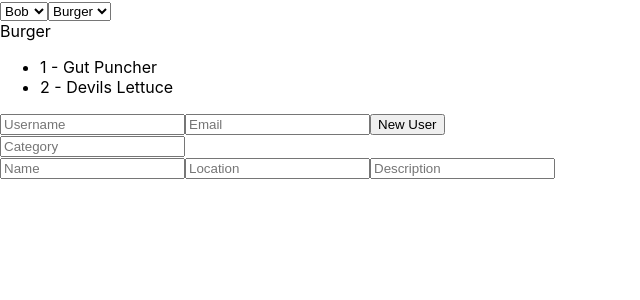
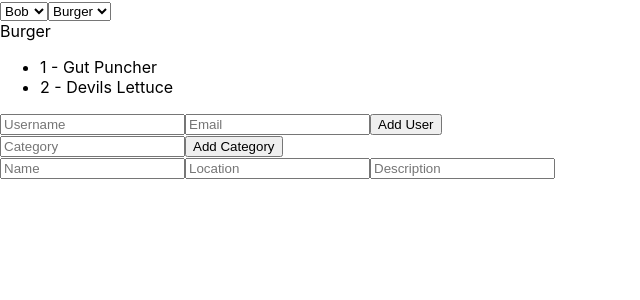
Before and after one commit to bclark12/project4, a React (Create React App) app in the folder client/: page / in a window 1280 px wide. Shown: the top 300 px of the page, without its empty margins (0-640 px from the left). Built offline with nearby package versions, Linux system fonts and the light colour scheme; no server answers.

Commit message:
added category and user forms

```diff
--- a/client/src/App.js
+++ b/client/src/App.js
@@ -108,6 +108,14 @@ fetch('/api/user/',
     body: JSON.stringify(newUser)
     }).then(res => res.json())
 
+const saveCategoryToServer = (newCategory) =>
+  fetch('/api/category/',
+    {
+      method: "POST",
+      headers: { "Content-Type": "application/json" },
+      body: JSON.stringify(newCategory)
+    }).then(res => res.json())
+
 class App extends React.Component{
   state = {
     currentUser: 1,
@@ -206,10 +214,33 @@ class App extends React.Component{
   addNewUser = (newUserInfo) => {
     saveUserToServer(newUserInfo)
     .then(newUser => {
+      let defaultCategory = {
+        0: {
+          id: 0,
+          category: "",
+          user: newUser.id,
+          sandwiches: []
+        }
+      }
       let users = {...this.state.users};
       users[newUser.id] = newUser;
+      users[newUser.id].categories = defaultCategory
+      users[newUser.id].currentCategory = 0
       this.setState({ users, currentUser: newUser.id });
     })
+  }
+
+  addNewCategory = (category) => {
+    saveCategoryToServer({ category, user: this.state.currentUser })
+    .then(newCategory => {
+      let users = {...this.state.users};
+      newCategory.sandwiches = []
+      console.log(newCategory)
+      users[this.state.currentUser].categories[newCategory.id] = newCategory
+      users[this.state.currentUser].currentCategory = newCategory.id
+      this.setState({ users })
+    })
+
   }
 
   render() {
@@ -220,7 +251,7 @@ class App extends React.Component{
           this.getCurrentUser().currentCategory, this.setCurrentCategory)}
         {categorySandwichList(this.getCurrentCategory())}
         <UserForm addNewUser={this.addNewUser} />
-        <CategoryForm />
+        <CategoryForm addNewCategory={this.addNewCategory} />
         <SandwichForm />
       </div>
     )
--- a/client/src/components/CategoryForm.js
+++ b/client/src/components/CategoryForm.js
@@ -5,10 +5,21 @@ class CategoryForm extends Component {
         category: ""
     }
 
+    handleInput = (evnt) => {
+        this.setState({ category: evnt.target.value })
+    }
+
+    handleSubmit = (evnt) => {
+        evnt.preventDefault();
+        this.props.addNewCategory(this.state.category)
+        this.setState({ category: "" })
+    }
+
     render() {
         return (
-            <form>
-                <input type="text" name="category" value={this.state.category} placeholder="Category" />
+            <form onSubmit={this.handleSubmit}>
+                <input type="text" name="category" onChange={this.handleInput} value={this.state.category} placeholder="Category" />
+                <input type="submit" value="Add Category" />
             </form>
         )
     }
--- a/client/src/components/UserForm.js
+++ b/client/src/components/UserForm.js
@@ -23,7 +23,7 @@ class UserForm extends Component {
             <form onSubmit={this.handleSubmit}>
                 <input type="text" name="username" onChange={this.handleInput} value={this.state.username} placeholder="Username" />
                 <input type="email" name="email" onChange={this.handleInput} value={this.state.email} placeholder="Email" />
-                <input type="submit" value="New User" />
+                <input type="submit" value="Add User" />
             </form>
         )
     }
```
Also changed, not shown: 1 other file (tests, documents, lock files or other folders). Lines whose indentation alone changed are shown as unchanged.
